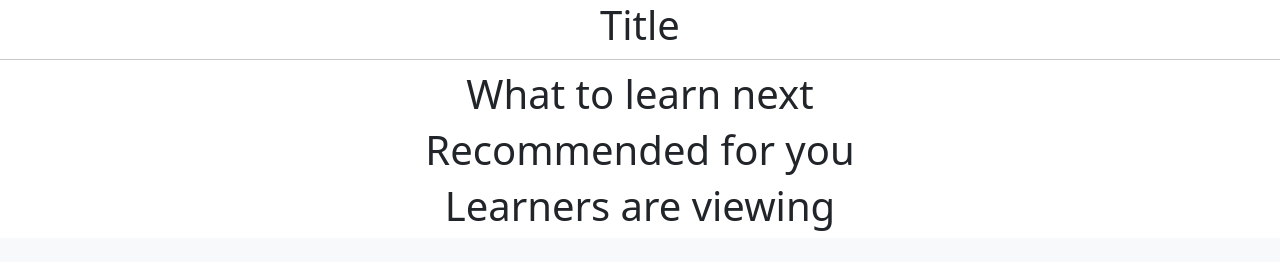
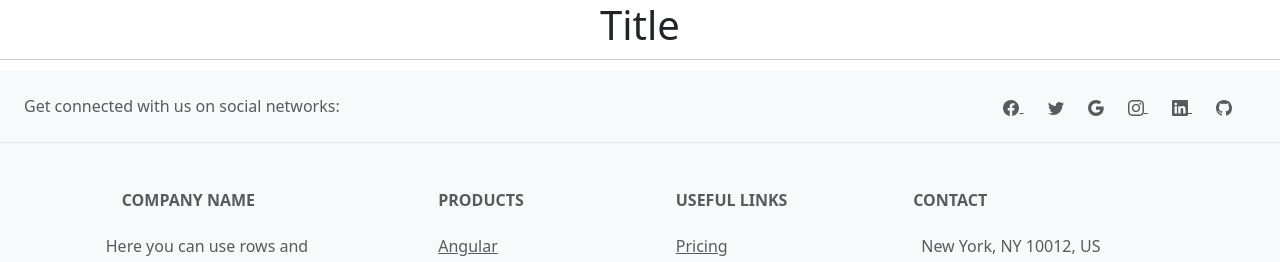
Before and after one commit to C9-MohammedKreishan/E-Learning-Platform, a React (Create React App) app in the folder frontend/: page /Home in a window 1280 px wide. Shown: the part 1529-1791 px from the top of the page. Built offline with nearby package versions, Linux system fonts and the light colour scheme; no server answers; some icons are missing.

Commit message:
Backend + FrontEnd >> 10

```diff
--- a/frontend/src/components/Home/Home.js
+++ b/frontend/src/components/Home/Home.js
@@ -149,9 +149,8 @@ function Home() {
 
       <h1>Title</h1>
       <hr style={{ margin: "10px 0" }} />
-      <h1>What to learn next</h1>
-      <h1>Recommended for you</h1>
-      <h1>Learners are viewing</h1>
+
+
     </div>
   );
 }
--- a/frontend/src/components/Login/Login.js
+++ b/frontend/src/components/Login/Login.js
@@ -62,8 +62,7 @@ const Login = () => {
                 })
                 .then((res) => {
                   setUserResult(res.data.message);
-                  console.log(res.data.role);
-                  console.log(res.data.role.role);
+                  console.log(res.data.token);
 
                   setToggle(false);
                   setToken(res.data.token);
--- a/frontend/src/components/Register/Register.js
+++ b/frontend/src/components/Register/Register.js
@@ -95,6 +95,7 @@ export default function () {
                         password: userPassword,
                         age: userAge,
                         country: userCountry,
+                        role:"6599315c8d75eb055a60355e"
                       })
                       .then((res) => {
                         console.log(res.data.message);
```
